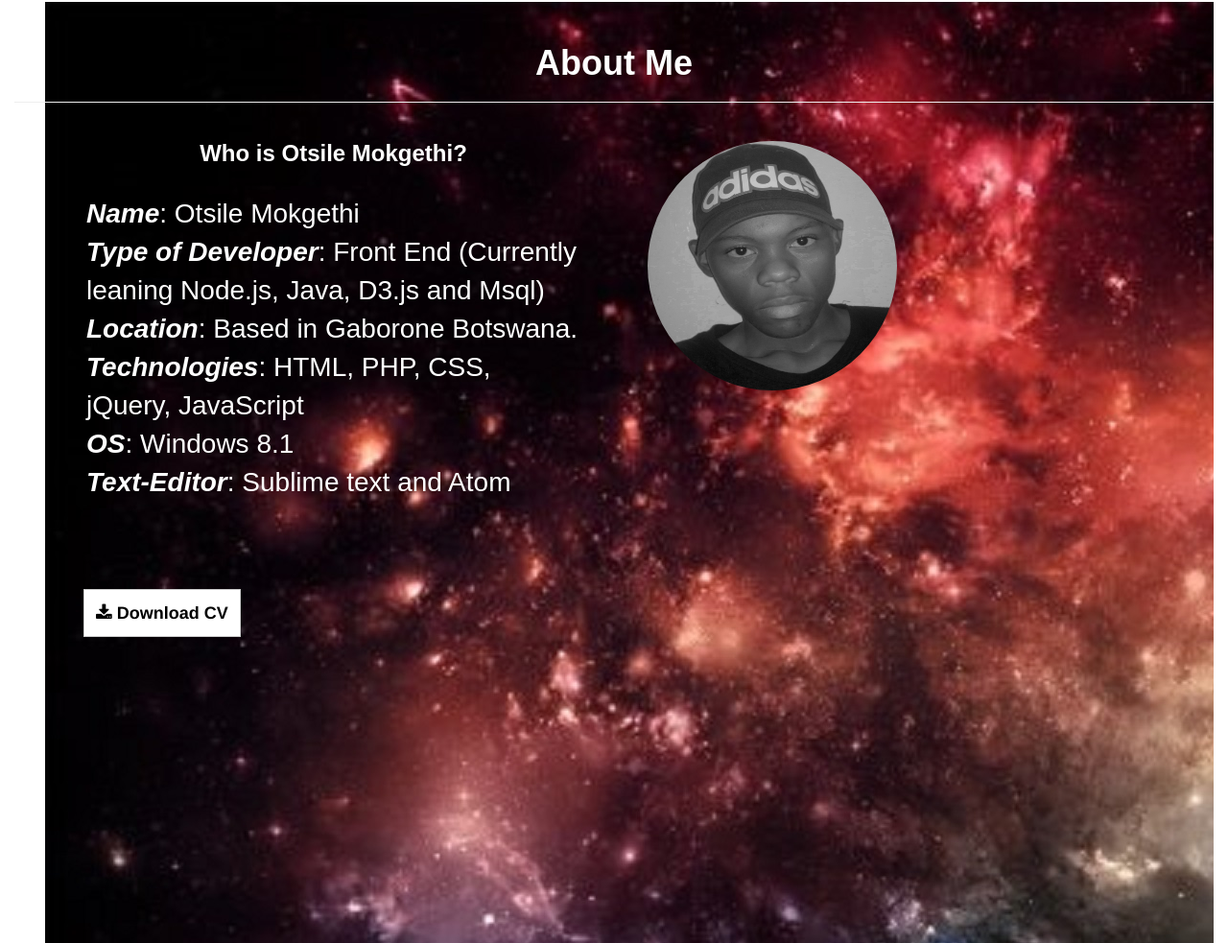
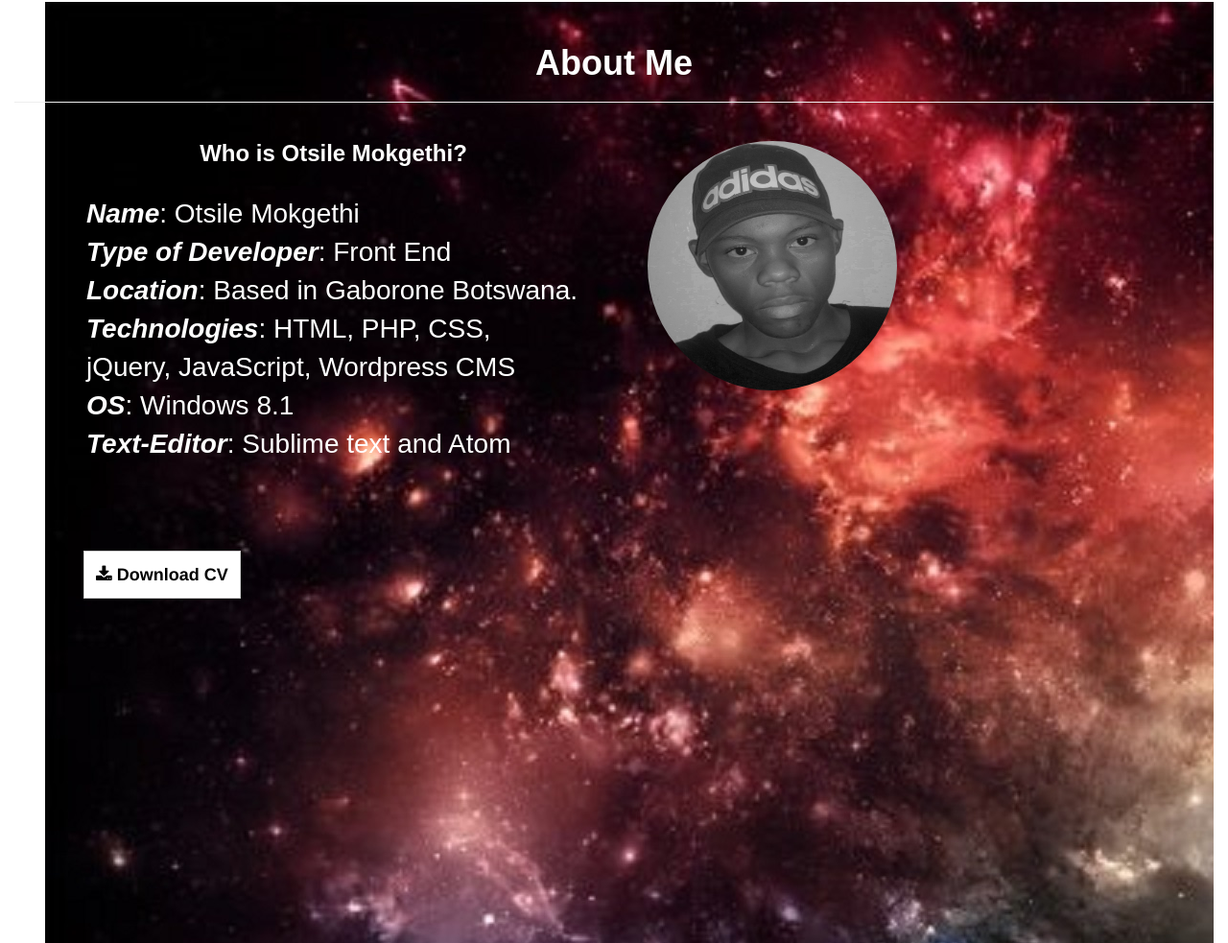
Before and after one commit to OtsileMokgethi/portfolio, a plain HTML site: page site.html in a window 1280 px wide. Shown: the part 834-1817 px from the top of the page at 96% size. Drawn offline with nearby package versions, Linux system fonts and the light colour scheme.

Commit message:
Update site.html

```diff
--- a/site.html
+++ b/site.html
@@ -92,9 +92,9 @@
                     <h3 class="text-center">Who is Otsile Mokgethi?</h3>
                     <p class="">
                         <i><strong>Name</strong></i>: Otsile Mokgethi <br>
-                        <i><strong>Type of Developer</strong></i>: Front End (Currently leaning Node.js, Java, D3.js and Msql) <br>
+                        <i><strong>Type of Developer</strong></i>: Front End<br>
                         <i><strong>Location</strong></i>: Based in Gaborone Botswana. <br>
-                        <i><strong>Technologies</strong></i>: HTML, PHP, CSS, jQuery, JavaScript <br>
+                        <i><strong>Technologies</strong></i>: HTML, PHP, CSS, jQuery, JavaScript, Wordpress CMS <br>
                         <i><strong>OS</strong></i>: Windows 8.1 <br>
                         <i><strong>Text-Editor</strong></i>: Sublime text and Atom <br>
 
```
